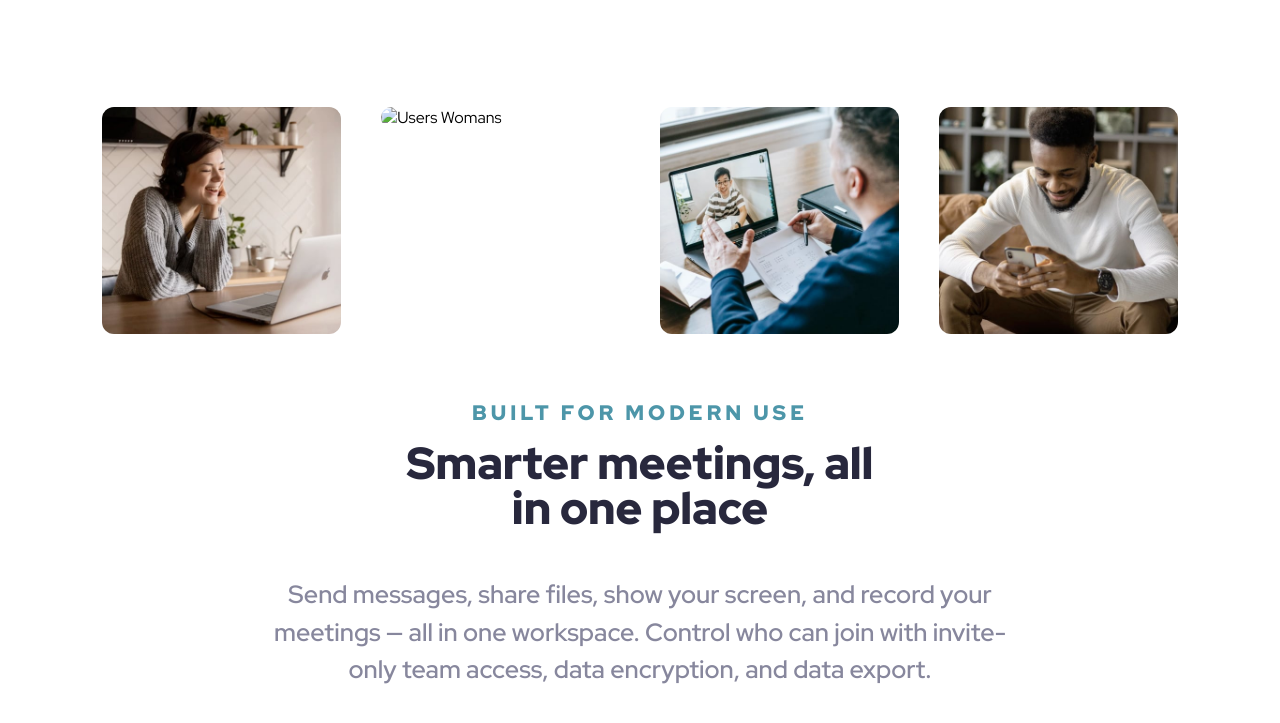
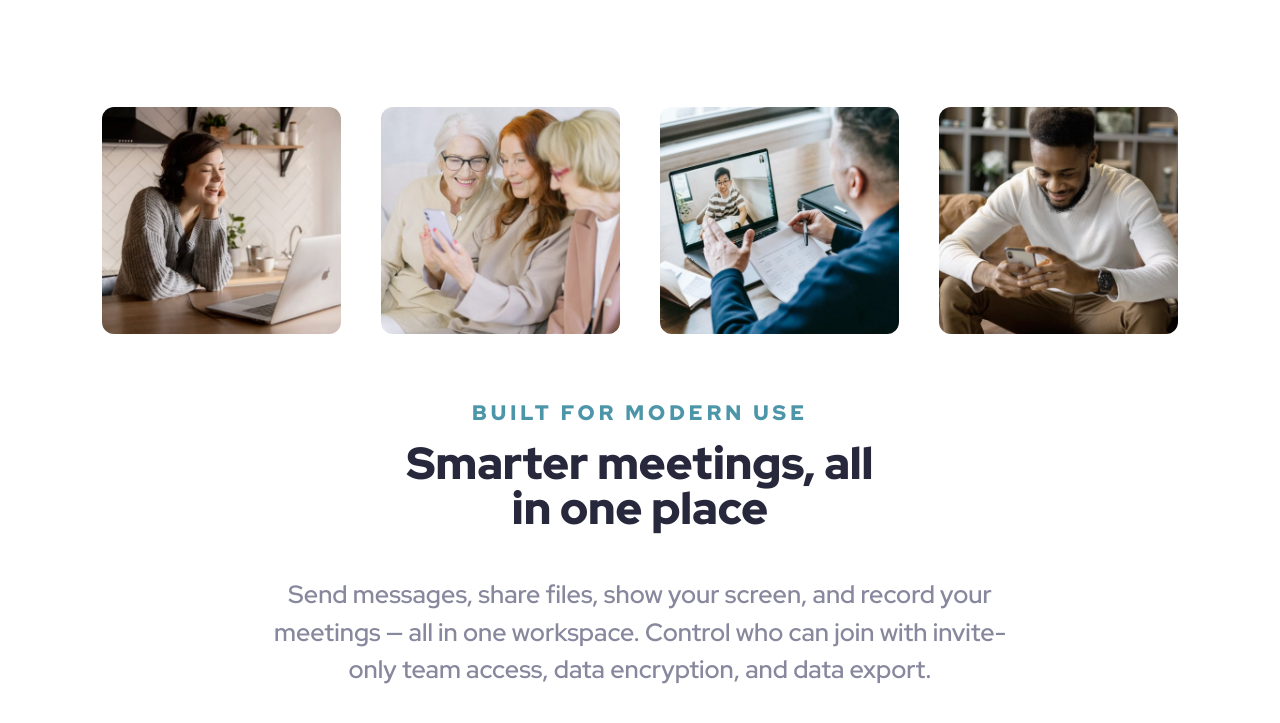
Before and after one commit to SpingleB/Practice8, a plain HTML site: page starter-code/index.html in a window 1280 px wide. Shown: the part 901-1624 px from the top of the page. Drawn offline with Linux system fonts and the light colour scheme.

Commit message:
Fixed image

```diff
--- a/starter-code/index.html
+++ b/starter-code/index.html
@@ -53,7 +53,7 @@
         <img src="assets/desktop/image-woman-in-videocall.jpg" alt="User Woman">
       </div>
       <div>
-        <img src="assetss/desktop/image-women-videochatting.jpg" alt="Users Womans">
+        <img src="assets/desktop/image-women-videochatting.jpg" alt="Users Womans">
       </div>
       <div>
         <img src="assets/desktop/image-men-in-meeting.jpg" alt="User Man">
```
